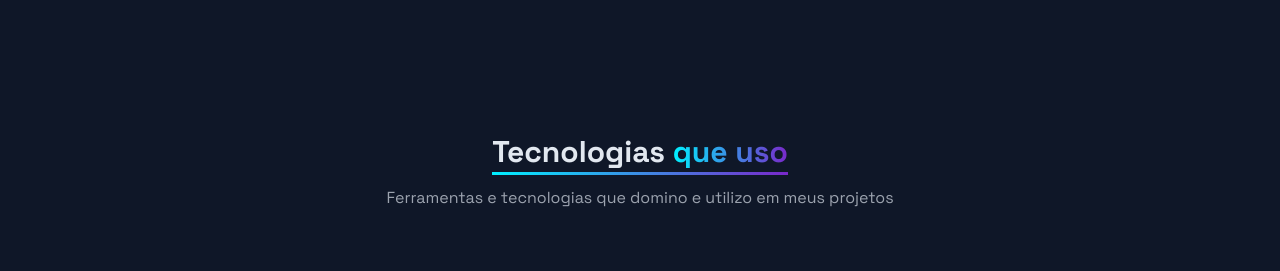
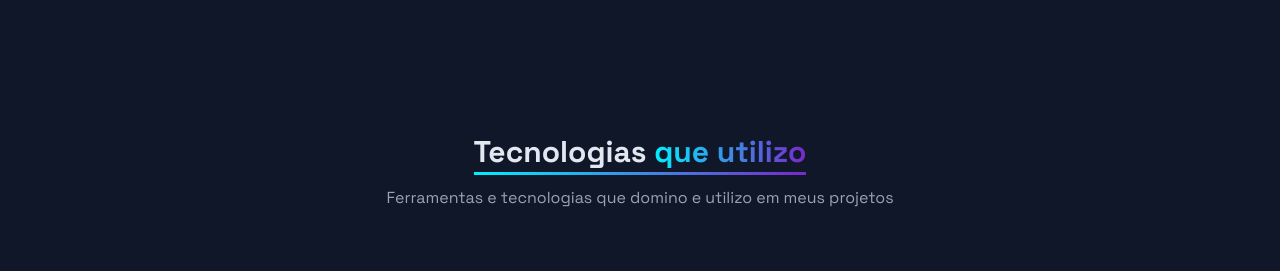
Before and after one commit to Gutsnow/Portfolio-Gustavo-Neves, a plain HTML site: page index.html in a window 1280 px wide. Shown: the part 2180-2451 px from the top of the page. Drawn offline with nearby package versions, Linux system fonts and the light colour scheme.

Commit message:
Commit: 1.0.1 Correção de escrita 05/05/25

```diff
--- a/index.html
+++ b/index.html
@@ -224,7 +224,7 @@
     <section id="tech" class="py-20 bg-gray-900/50">
         <div class="max-w-7xl mx-auto px-4 sm:px-6 lg:px-8">
             <div class="text-center mb-16">
-                <h2 class="section-title text-3xl font-bold">Tecnologias <span class="gradient-text">que uso</span></h2>
+                <h2 class="section-title text-3xl font-bold">Tecnologias <span class="gradient-text">que utilizo</span></h2>
                 <p class="text-gray-400 mt-4 max-w-2xl mx-auto">Ferramentas e tecnologias que domino e utilizo em meus projetos</p>
             </div>
 
```
